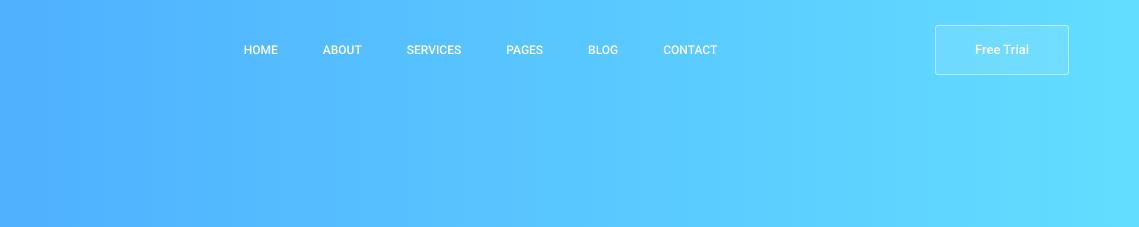
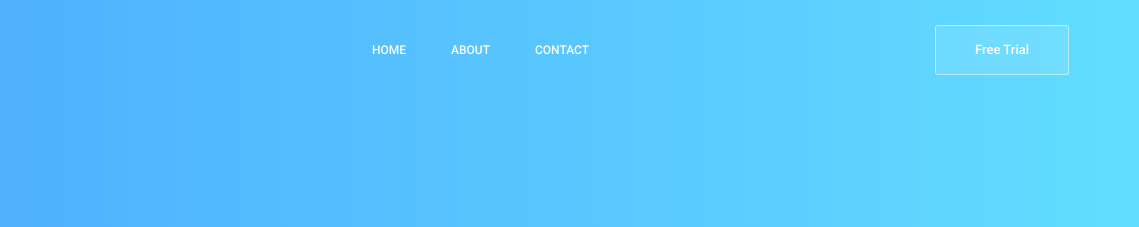
Before and after one commit to HackEmoryGroup/HackATLWorkshop1, a plain HTML site: page index.html in a window 1280 px wide. Shown: the top 227 px of the page, 141-1280 px from the left. Drawn offline with Linux system fonts and the light colour scheme; some packages are replaced by stand-ins of ours.

Commit message:
Updated Nav bar to include only contact and about pages

```diff
--- a/index.html
+++ b/index.html
@@ -38,21 +38,21 @@
 							<ul class="nav navbar-nav menu_nav justify-content-center">
 								<li class="nav-item active"><a class="nav-link" href="index.html">Home</a></li>
 								<li class="nav-item"><a class="nav-link" href="about-us.html">About</a></li>
-								<li class="nav-item"><a class="nav-link" href="services.html">Services</a>
-								<li class="nav-item submenu dropdown">
+								<!-- <li class="nav-item"><a class="nav-link" href="services.html">Services</a> -->
+								<!-- <li class="nav-item submenu dropdown">
 									<a href="#" class="nav-link dropdown-toggle" data-toggle="dropdown" role="button" aria-haspopup="true" aria-expanded="false">Pages</a>
 									<ul class="dropdown-menu">
 										<li class="nav-item"><a class="nav-link" href="price.html">Pricing</a>
 										<li class="nav-item"><a class="nav-link" href="elements.html">Elements</a></li>
 									</ul>
-								</li>
-								<li class="nav-item submenu dropdown">
+								</li>  -->
+								<!-- <li class="nav-item submenu dropdown">
 									<a href="#" class="nav-link dropdown-toggle" data-toggle="dropdown" role="button" aria-haspopup="true" aria-expanded="false">Blog</a>
 									<ul class="dropdown-menu">
 										<li class="nav-item"><a class="nav-link" href="blog.html">Blog</a></li>
 										<li class="nav-item"><a class="nav-link" href="single-blog.html">Blog Details</a></li>
 									</ul>
-								</li>
+								</li>  -->
 								<li class="nav-item"><a class="nav-link" href="contact.html">Contact</a></li>
 							</ul>
 							<ul class="nav navbar-nav navbar-right">
```
Also changed, not shown: about-us.html (+2 -2 lines), contact.html (+2 -2 lines).
